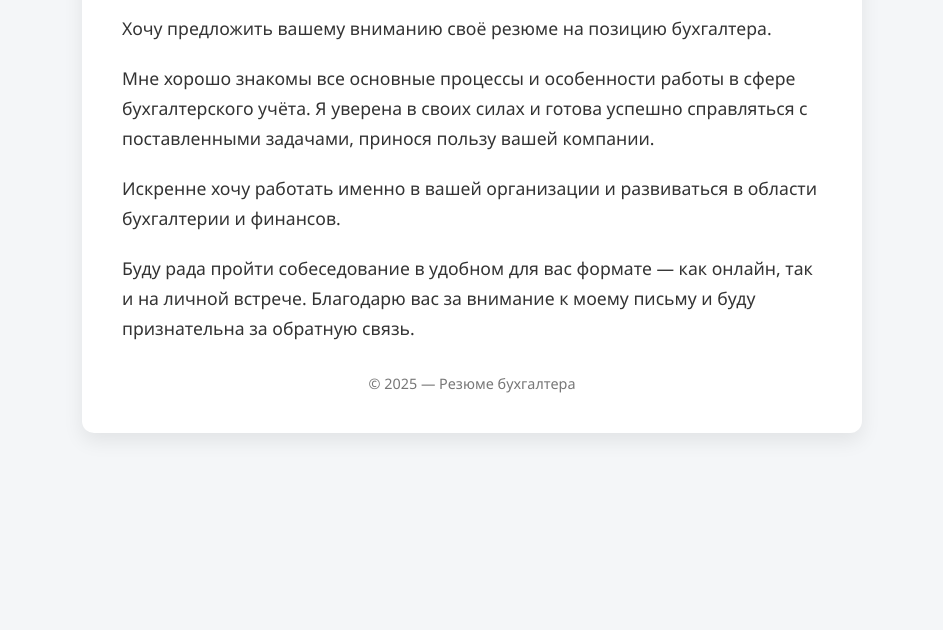
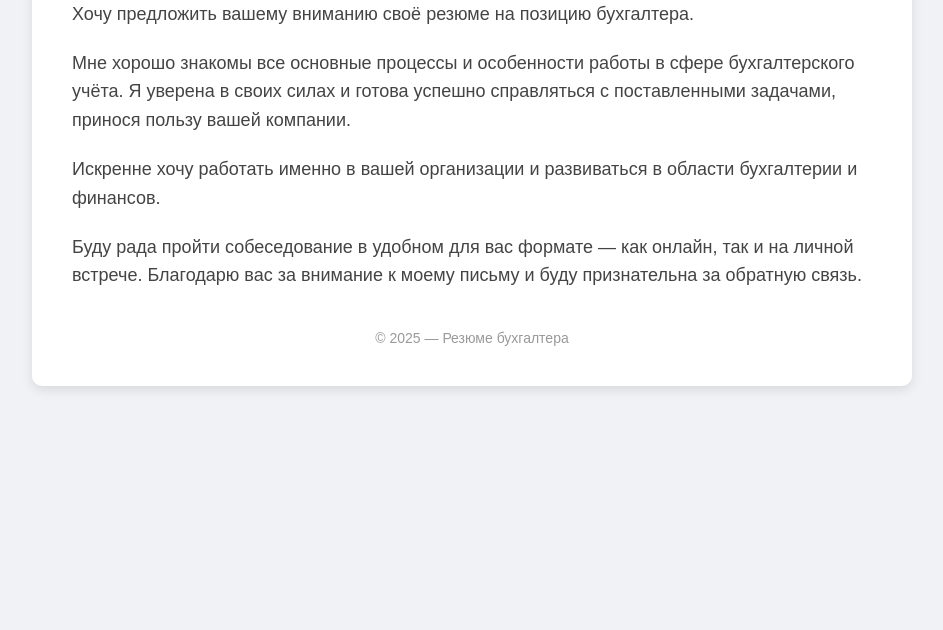
Before and after one commit to Anastasia44Kostroma/resume, a plain HTML site: page index.html in a window 1280 px wide. Shown: the part 170-800 px from the top of the page, without its empty margins (168-1111 px from the left). Drawn offline with Linux system fonts and the light colour scheme.

Commit message:
Add files via upload

```diff
--- a/index.html
+++ b/index.html
@@ -6,56 +6,45 @@
   <title>Резюме — Бухгалтер</title>
   <style>
     body {
-      font-family: "Segoe UI", sans-serif;
-      background: #f4f6f8;
-      color: #333;
+      font-family: Arial, sans-serif;
+      background-color: #f0f2f5;
       margin: 0;
       padding: 0;
     }
     .container {
-      max-width: 700px;
+      max-width: 800px;
       margin: 50px auto;
-      background: #fff;
-      border-radius: 12px;
-      box-shadow: 0 8px 20px rgba(0, 0, 0, 0.08);
+      background: #ffffff;
       padding: 40px;
+      border-radius: 10px;
+      box-shadow: 0 4px 12px rgba(0, 0, 0, 0.1);
     }
     h1 {
       text-align: center;
-      color: #2a2a2a;
-      margin-bottom: 30px;
+      color: #333333;
     }
     p {
-      font-size: 1.1em;
-      line-height: 1.7;
+      font-size: 18px;
+      line-height: 1.6;
+      color: #444444;
       margin-bottom: 20px;
     }
-    .footer {
+    footer {
       text-align: center;
-      font-size: 0.9em;
-      color: #777;
-      margin-top: 30px;
+      color: #999999;
+      margin-top: 40px;
+      font-size: 14px;
     }
   </style>
 </head>
 <body>
   <div class="container">
     <h1>Здравствуйте!</h1>
-    <p>
-      Хочу предложить вашему вниманию своё резюме на позицию бухгалтера.
-    </p>
-    <p>
-      Мне хорошо знакомы все основные процессы и особенности работы в сфере бухгалтерского учёта. Я уверена в своих силах и готова успешно справляться с поставленными задачами, принося пользу вашей компании.
-    </p>
-    <p>
-      Искренне хочу работать именно в вашей организации и развиваться в области бухгалтерии и финансов.
-    </p>
-    <p>
-      Буду рада пройти собеседование в удобном для вас формате — как онлайн, так и на личной встрече. Благодарю вас за внимание к моему письму и буду признательна за обратную связь.
-    </p>
-    <div class="footer">
-      © 2025 — Резюме бухгалтера
-    </div>
+    <p>Хочу предложить вашему вниманию своё резюме на позицию бухгалтера.</p>
+    <p>Мне хорошо знакомы все основные процессы и особенности работы в сфере бухгалтерского учёта. Я уверена в своих силах и готова успешно справляться с поставленными задачами, принося пользу вашей компании.</p>
+    <p>Искренне хочу работать именно в вашей организации и развиваться в области бухгалтерии и финансов.</p>
+    <p>Буду рада пройти собеседование в удобном для вас формате — как онлайн, так и на личной встрече. Благодарю вас за внимание к моему письму и буду признательна за обратную связь.</p>
+    <footer>© 2025 — Резюме бухгалтера</footer>
   </div>
 </body>
 </html>
```
